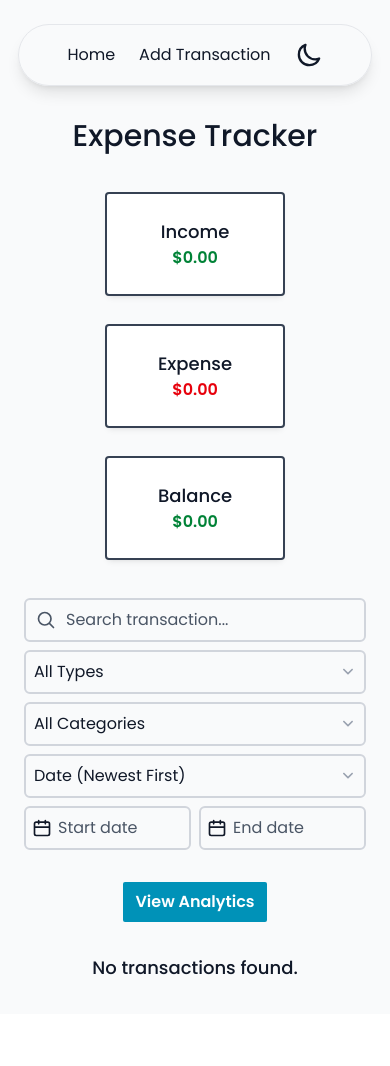
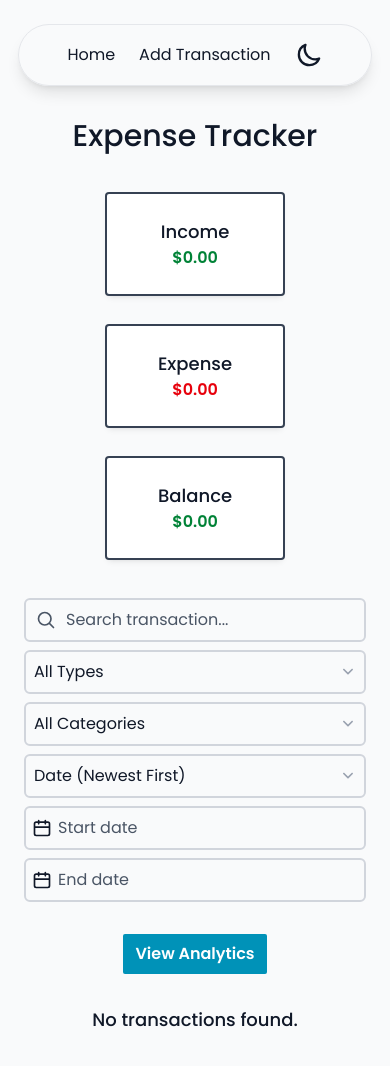
Before and after one commit to adaozturkk/expense-tracker, a React (Vite) app: page / in a window 390 px wide. Before the commit the page ends 1014 px from the top, so only its background shows below. Built offline with nearby package versions, Linux system fonts and the light colour scheme.

Commit message:
improved ui

```diff
--- a/src/components/SearchFilter.jsx
+++ b/src/components/SearchFilter.jsx
@@ -256,9 +256,9 @@ const SearchFilter = ({
         </div>
 
         {/* Date Range */}
-        <div className="flex col-span-full justify-center items-center gap-2">
+        <div className="flex flex-col sm:flex-row col-span-full justify-center items-center gap-2">
           {/* Start date */}
-          <div className="flex-1 max-w-[200px] relative">
+          <div className="flex-1 w-full sm:max-w-[200px] relative">
             <DatePicker
               selected={startDate}
               onChange={(date) => setStartDate(date)}
@@ -291,7 +291,7 @@ const SearchFilter = ({
           </div>
 
           {/* End date */}
-          <div className="flex-1 max-w-[200px] relative">
+          <div className="flex-1 w-full sm:max-w-[200px] relative">
             <DatePicker
               selected={endDate}
               onChange={(date) => setEndDate(date)}
--- a/src/index.css
+++ b/src/index.css
@@ -48,7 +48,7 @@ layer(base);
 @layer components {
   /* Button styles */
   .btn {
-    @apply cursor-pointer border-none bg-cyan-600 hover:bg-cyan-700 dark:bg-cyan-800 dark:hover:bg-cyan-900 text-white rounded-xs py-2 mt-1 font-semibold transition;
+    @apply cursor-pointer border-none bg-cyan-600 hover:bg-cyan-700 active:bg-cyan-700 dark:bg-cyan-800 dark:hover:bg-cyan-900 dark:active:bg-cyan-900 text-white rounded-xs py-2 mt-1 font-semibold transition;
   }
 
   /* Input styles */
@@ -58,7 +58,7 @@ layer(base);
 
   /* Budget card styles */
   .budget-card {
-    @apply text-center shadow-md ring-2 ring-gray-700 dark:ring-gray-200 bg-white dark:bg-gray-800 hover:bg-gray-900 dark:hover:bg-gray-50 hover:text-gray-50 dark:hover:text-gray-900 dark:text-gray-50 transition rounded-xs w-44 sm:w-56 px-4 py-6;
+    @apply text-center shadow-md ring-2 ring-gray-700 dark:ring-gray-200 bg-white dark:bg-gray-800 hover:bg-gray-900 dark:hover:bg-gray-50 active:bg-gray-900 dark:active:bg-gray-50 hover:text-gray-50 dark:hover:text-gray-900 active:text-gray-50 dark:active:text-gray-900 dark:text-gray-50 transition rounded-xs w-44 sm:w-56 px-4 py-6;
   }
 
   /* SVG icon styles */
```
